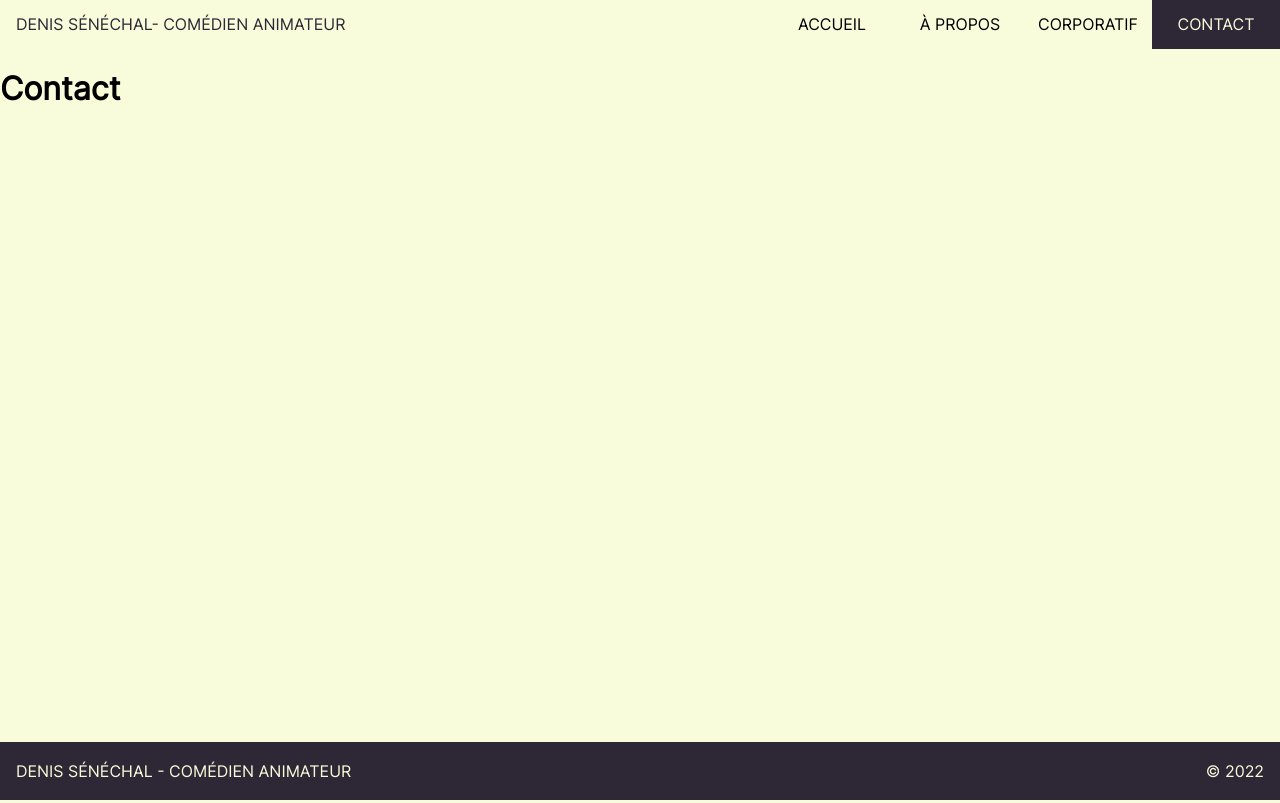
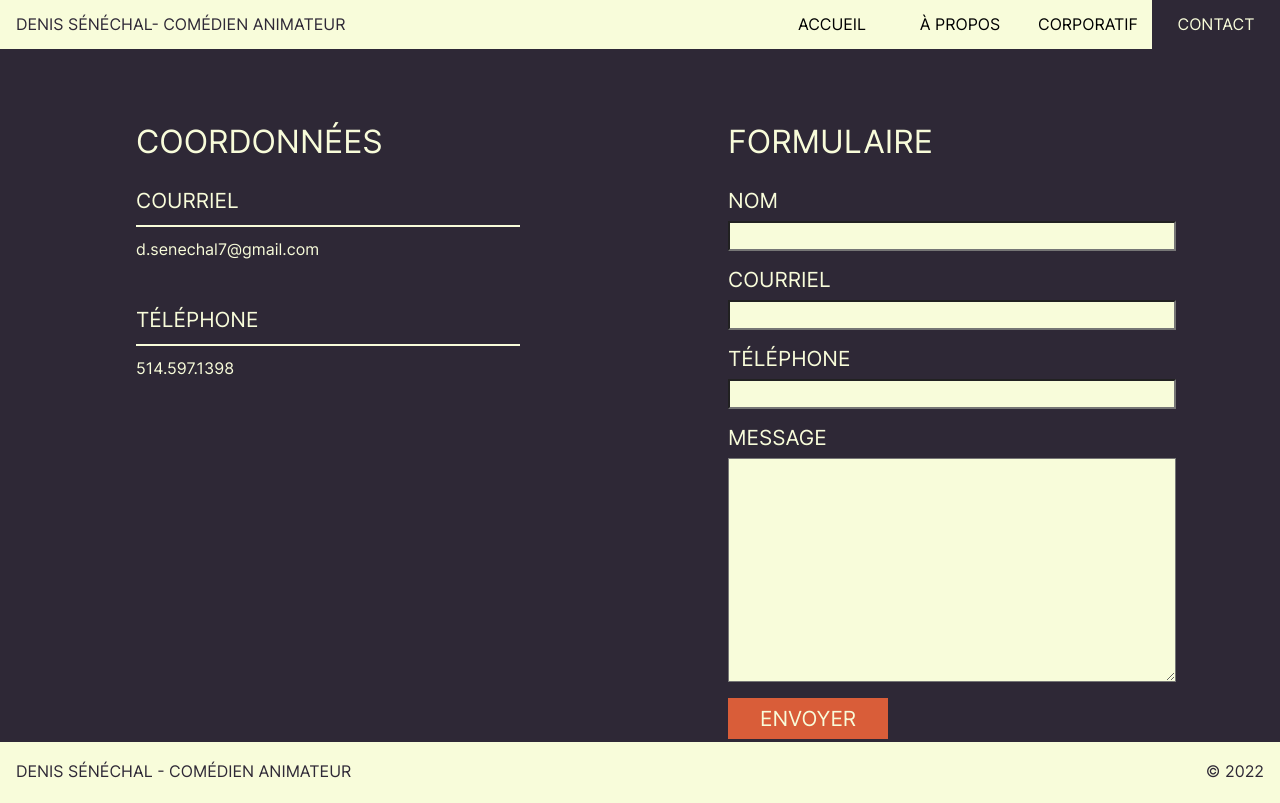
Before and after one commit to jeececab/denissenechal, a Next.js app: page /contact in a window 1280 px wide. Built offline with nearby package versions, Linux system fonts and the light colour scheme.

Commit message:
Contact page done

```diff
--- a/components/Layout/Footer.js
+++ b/components/Layout/Footer.js
@@ -1,10 +1,15 @@
 import styles from '../../styles/Footer.module.css';
+import { useRouter } from 'next/router';
 
 export default function Footer() {
+  const router = useRouter();
+
   return (
-    <footer className={styles.container}>
+    <footer className={`${styles.container} ${router.pathname === '/contact' ? styles.invert : ''}`}>
       <div className={styles.content}>
-        <span>Denis Sénéchal<span> - Comédien Animateur</span></span>
+        <span>
+          Denis Sénéchal<span> - Comédien Animateur</span>
+        </span>
         <span>© 2022</span>
       </div>
     </footer>
--- a/pages/contact.js
+++ b/pages/contact.js
@@ -1,3 +1,4 @@
+import styles from '../styles/Contact.module.css';
 import Head from '../components/Head';
 
 export default function Contact() {
@@ -10,8 +11,54 @@ export default function Contact() {
         }
       />
 
-      <div className="max-width-container">
-        <h1>Contact</h1>
+      <div className={styles.container}>
+        <div className={`${styles.content} max-width-container`}>
+          <div className={styles.info}>
+            <h2>Coordonnées</h2>
+            <h3>Courriel</h3>
+            <p>d.senechal7@gmail.com</p>
+            <h3>Téléphone</h3>
+            <p>514.597.1398</p>
+          </div>
+
+          <form className={styles.form} name="contact" method="POST" data-netlify="true" netlify-honeypot="bot-field">
+            <h2>Formulaire</h2>
+            <input type="hidden" name="form-name" value="contact" />
+            <p>
+              <label htmlFor="name">
+                <span>Nom</span>
+                <input id="name" type="text" name="name" required />
+              </label>
+            </p>
+            <p>
+              <label htmlFor="email">
+                <span>Courriel</span>
+                <input
+                  id="email"
+                  type="email"
+                  name="email"
+                  pattern="[a-z0-9._%+-]+@[a-z0-9.-]+\.[a-z]{2,4}$"
+                  required
+                />
+              </label>
+            </p>
+            <p>
+              <label htmlFor="phone">
+                <span>Téléphone</span>
+                <input id="phone" type="tel" name="phone" />
+              </label>
+            </p>
+            <p>
+              <label htmlFor="message">
+                <span>Message</span>
+                <textarea id="message" name="message" required></textarea>
+              </label>
+            </p>
+            <p>
+              <button type="submit">Envoyer</button>
+            </p>
+          </form>
+        </div>
       </div>
     </>
   );
--- a/pages/corporatif.js
+++ b/pages/corporatif.js
@@ -12,7 +12,7 @@ export default function Corporatif() {
       />
 
       <div className="max-width-container">
-        <div style={{ marginTop: '10rem' }}>
+        <div style={{ marginTop: '10rem', marginBottom: '8rem' }}>
           <SectionB />
         </div>
       </div>
--- a/styles/APropos.module.css
+++ b/styles/APropos.module.css
@@ -4,6 +4,7 @@
   flex-flow: column;
   align-items: center;
   max-width: 70rem;
+  padding-bottom: 8rem;
 }
 
 .text {
--- /dev/null
+++ b/styles/Contact.module.css
@@ -0,0 +1,70 @@
+.container {
+  background-color: var(--dark);
+  color: var(--light);
+  padding-bottom: 8rem;
+  height: 100%;
+}
+
+.content {
+  padding: 3rem 1rem;
+  max-width: 30rem;
+  margin: 0 auto;
+}
+
+.content h2 {
+  text-transform: uppercase;
+  text-align: left;
+}
+
+.content h3 {
+  text-transform: uppercase;
+  font-weight: normal;
+  font-size: 1.3rem;
+  border-bottom: 2px solid var(--light);
+  padding-bottom: 0.75rem;
+  margin-bottom: 0;
+}
+
+.info {
+  max-width: 24rem;
+  width: 100%;
+}
+
+.info p:nth-child(3) {
+  margin-bottom: 3rem;
+}
+
+.info p {
+  margin-top: 0.75rem;
+}
+
+.form {
+  margin-top: 3rem;
+  width: 100%;
+  max-width: 28rem;
+}
+
+.form label {
+  text-transform: uppercase;
+  font-weight: normal;
+  font-size: 1.3rem;
+  display: flex;
+  flex-direction: column;
+}
+.form span {
+  margin-bottom: 0.5rem;
+}
+
+@media (min-width: 60rem) {
+  .content {
+    display: grid;
+    grid-template-columns: 1fr 1fr;
+    justify-items: center;
+    max-width: unset;
+    margin: unset;
+  }
+
+  .form {
+    margin-top: 0;
+  }
+}
--- a/styles/CovidWarning.module.css
+++ b/styles/CovidWarning.module.css
@@ -1,7 +1,7 @@
 .container {
   background-color: var(--dark);
   color: var(--light);
-  padding: 1rem 1rem 5rem;
+  padding: 1rem 1rem 10rem;
   margin-top: 4rem;
 }
 
--- a/styles/FauxPolicier.module.css
+++ b/styles/FauxPolicier.module.css
@@ -1,3 +1,7 @@
+.container {
+  margin-bottom: 8rem;
+}
+
 .container h2 {
   text-transform: uppercase;
   text-align: left;
--- a/styles/Footer.module.css
+++ b/styles/Footer.module.css
@@ -5,7 +5,13 @@
   height: 3.6rem;
   width: 100%;
   background-color: var(--dark);
+  color: var(--light);
   z-index: 10;
+}
+
+.container.invert {
+  background-color: var(--light);
+  color: var(--dark);
 }
 
 .content {
@@ -19,7 +25,6 @@
 }
 
 .container span {
-  color: var(--light);
   text-transform: uppercase;
 }
 
--- a/styles/Layout.module.css
+++ b/styles/Layout.module.css
@@ -1,5 +1,5 @@
 .main {
-  padding-top: 2.96rem;
-  padding-bottom: 8rem;
+  padding-top: 2.98rem;
   margin: 0 auto;
+  height: 100vh;
 }
--- a/styles/ServeurGaffeur.module.css
+++ b/styles/ServeurGaffeur.module.css
@@ -1,3 +1,7 @@
+.container {
+  margin-bottom: 8rem;
+}
+
 .container h2 {
   text-transform: uppercase;
   text-align: left;
@@ -45,7 +49,7 @@
     display: grid;
     justify-items: center;
     padding: 0 1rem;
-    margin: 4rem 0
+    margin: 4rem 0;
   }
 
   .info {
--- a/styles/globals.css
+++ b/styles/globals.css
@@ -49,6 +49,32 @@ img {
   max-width: 100%;
 }
 
+input,
+textarea {
+  font-size: 1rem;
+  padding: 0.25rem;
+  background-color: var(--light);
+}
+
+textarea {
+  resize: vertical;
+  width: 100% !important;
+  height: 14rem !important;
+}
+
+button {
+  font-size: 1.3rem;
+  font-family: 'Inter';
+  text-transform: uppercase;
+  background-color: var(--primary-color);
+  color: var(--light);
+  border: none;
+  padding: 0;
+  cursor: pointer;
+  outline: inherit;
+  padding: 0.5rem 2rem;
+}
+
 .max-width-container {
   max-width: var(--content-max-width);
   margin: 0 auto;
```
